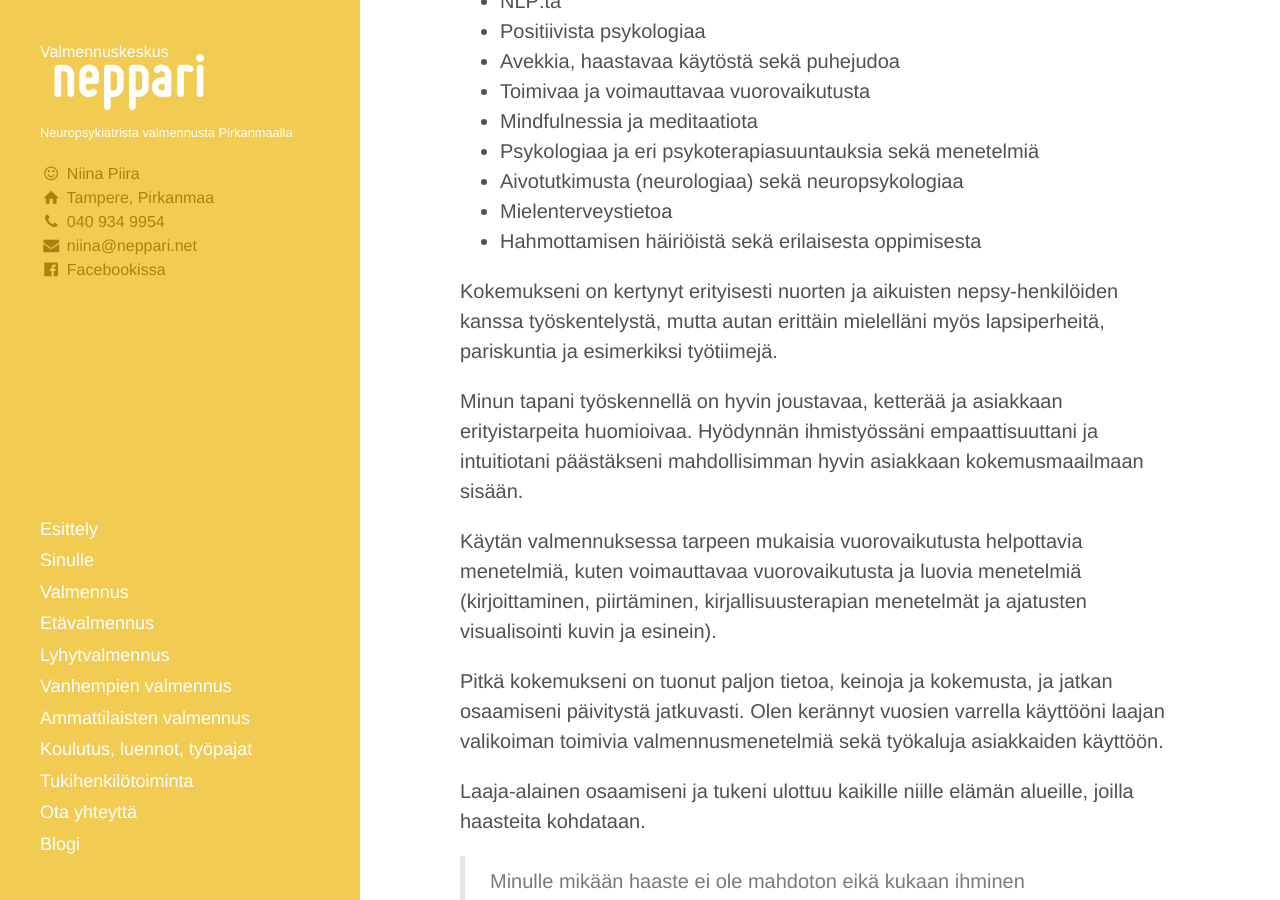
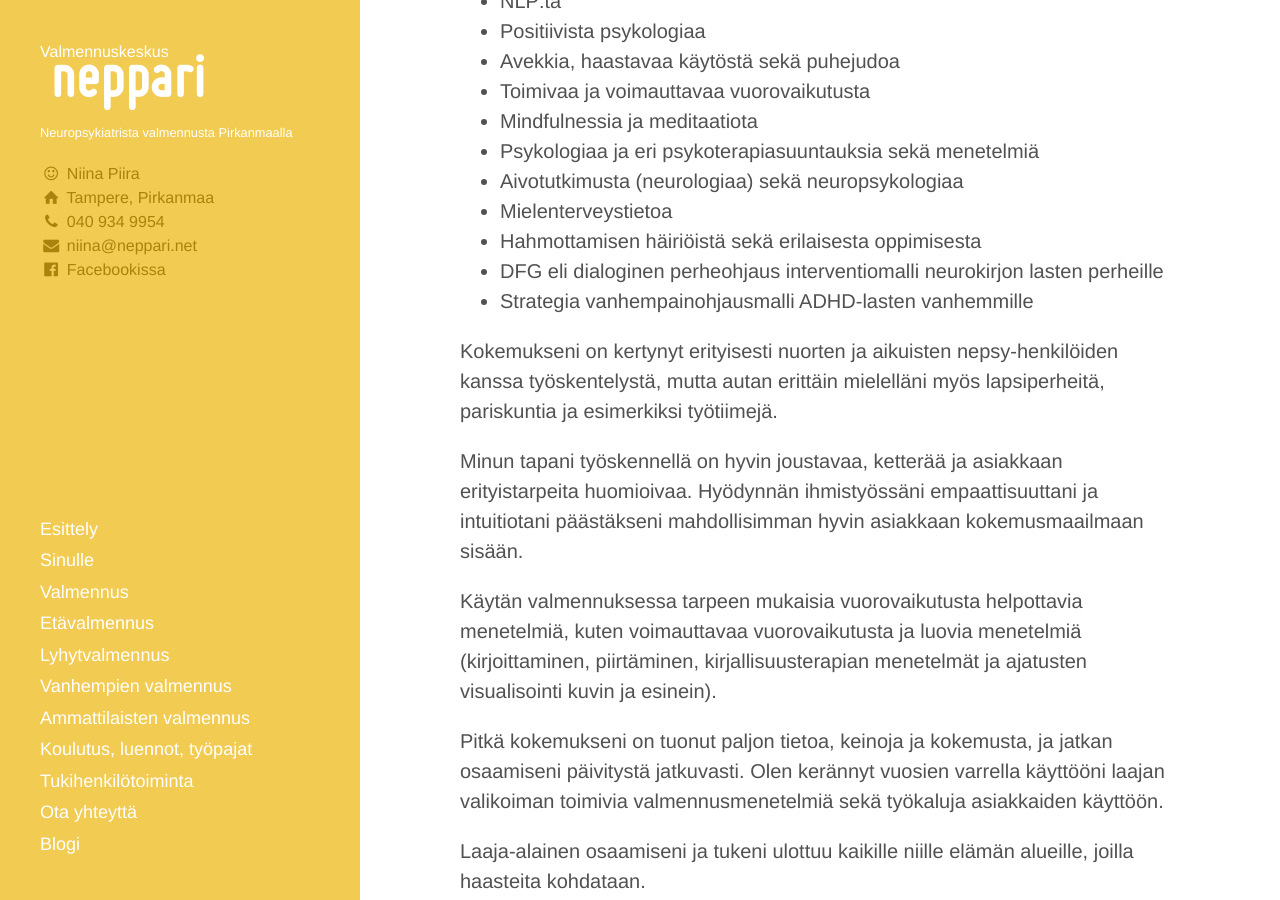
Before and after one commit to niinapiira/neppari.net, a Jekyll site: the page built from niina.md, in a window 1280 px wide and 900 px high, scrolled down 795 px. Built offline with Jekyll 4.4.1, drawn with Linux system fonts in a browser that asks for light colours.

Commit message:
Update niina.md

```diff
--- a/niina.md
+++ b/niina.md
@@ -26,6 +26,8 @@ Olen opiskellut myös seuraavia aiheita:
 - Aivotutkimusta (neurologiaa) sekä neuropsykologiaa
 - Mielenterveystietoa
 - Hahmottamisen häiriöistä sekä erilaisesta oppimisesta
+- DFG eli dialoginen perheohjaus interventiomalli neurokirjon lasten perheille
+- Strategia vanhempainohjausmalli ADHD-lasten vanhemmille
 
 Kokemukseni on kertynyt erityisesti nuorten ja aikuisten nepsy-henkilöiden kanssa työskentelystä, mutta autan erittäin mielelläni myös lapsiperheitä, pariskuntia ja esimerkiksi työtiimejä.
 
```
